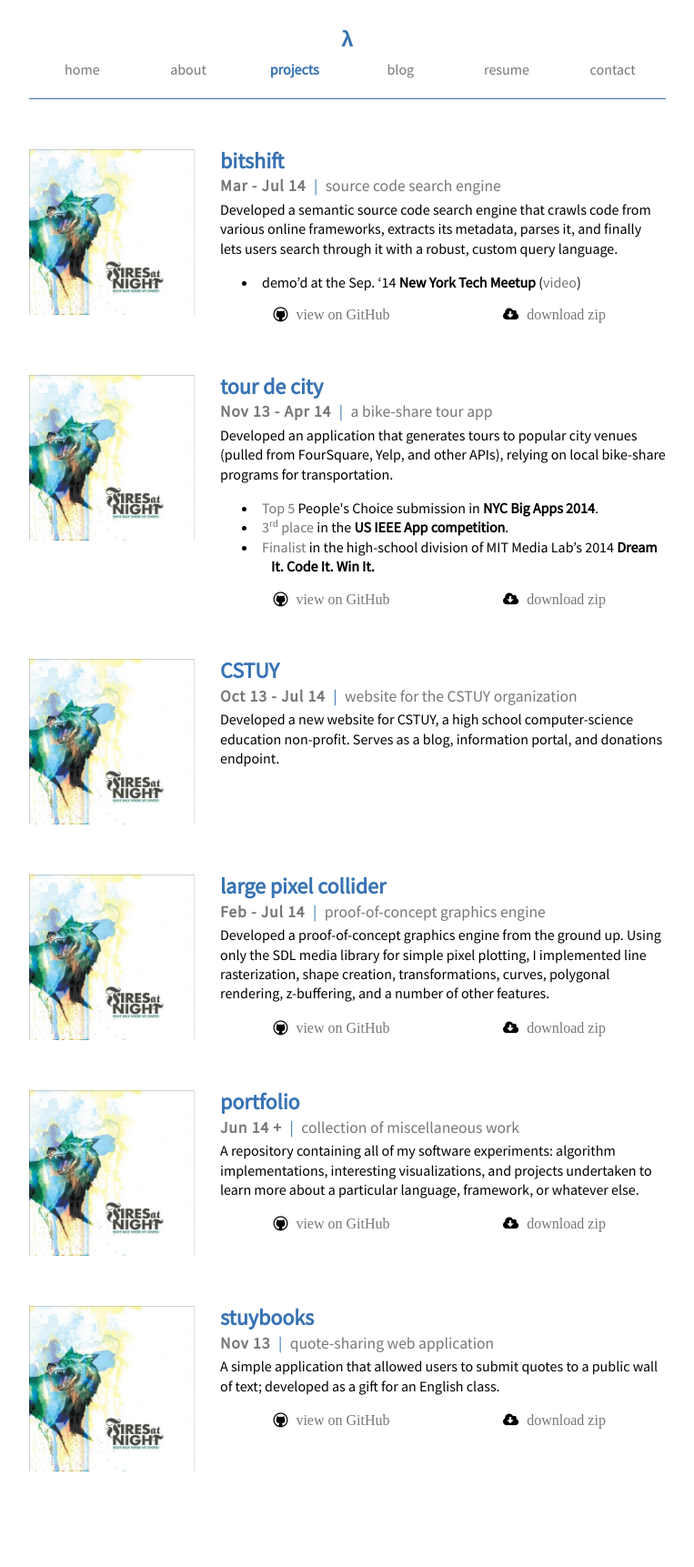
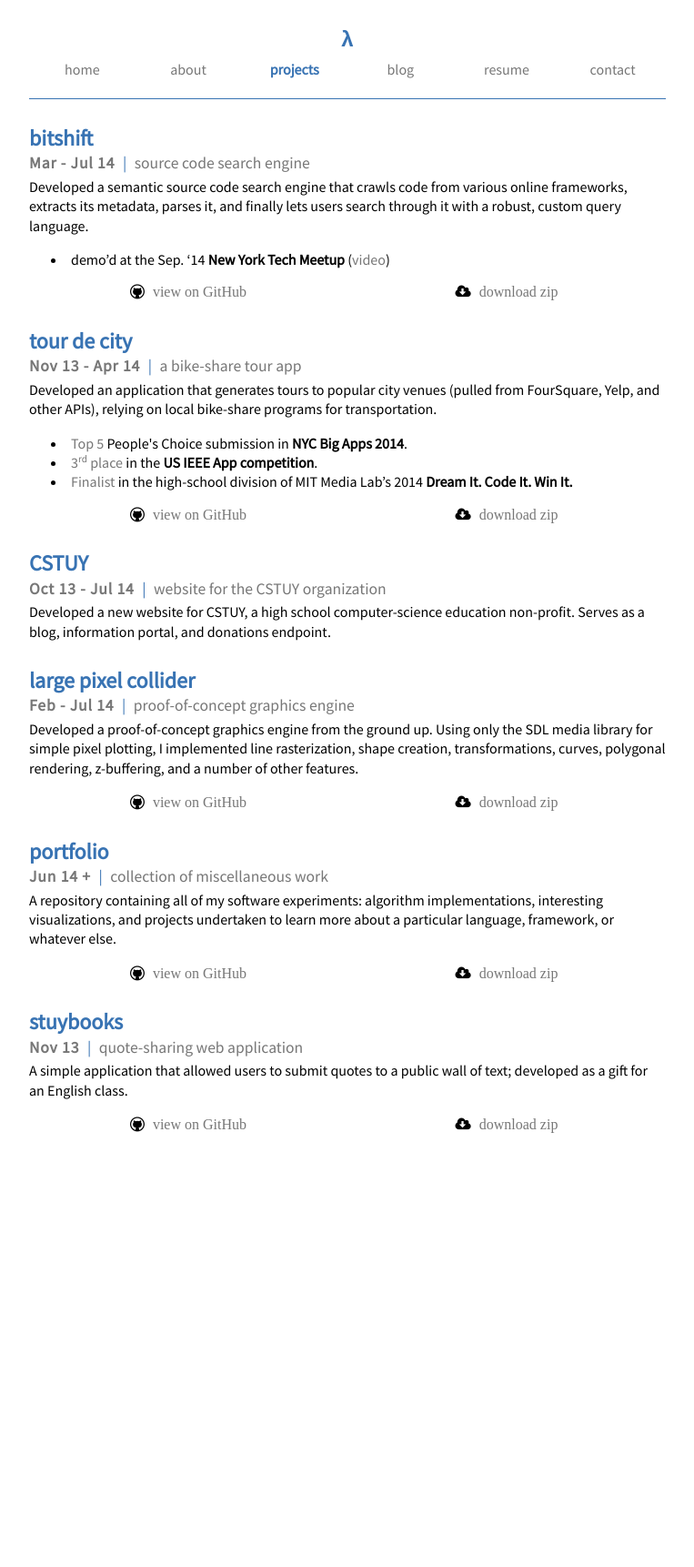
Before and after one commit to sevko/sevko.github.io, a Jekyll site: the page built from projects/index.html, in a window 1280 px wide. Shown: the whole page at 91% size, without its empty margins (258-1021 px from the left). Built offline with Jekyll 4.4.1, drawn with Linux system fonts in a browser that asks for light colours; some web fonts are replaced; after the commit the page ends 1326 px from its top, so only the background shows below that.

Commit message:
Remove images from projects page; mod CSS/layout.
css/projects.sass, projects/index.html
	-Remove images from the projects page because the only valuable
	ones, in most cases, would've only been GIFs, which are far too
	large collectively.
	-Remove `img` element from HTML and relevant style rules.
	-Huge diffs caused by removal of the now superfluous `div.text`,
	which wrapped all text, and the resulting de-indentation for
	consistency.

```diff
--- a/css/projects.sass
+++ b/css/projects.sass
@@ -10,68 +10,59 @@ div#projects
 	padding-bottom: 50px
 
 div.project
-	margin: 55px 0
+	margin: 30px 0
 
 	>div.text, >img
 		display: inline-block
 		vertical-align: top
-		width: 70%
 
-	>img
-		$size: 26%
+	>h1
+		font-size: 1.5em
+		margin-bottom: 4px
 
-		height: $size
-		margin-right: 4%
-		width: $size
+	>div.meta
+		color: $baseColor2
+		font-size: 1.1em
+		margin-bottom: 4px
 
-	>div.text
-		>h1
-			font-size: 1.5em
-			margin-bottom: 4px
+		>span.time
+			font-weight: bold
+			letter-spacing: 0.05em
 
-		>div.meta
-			color: $baseColor2
-			font-size: 1.1em
-			margin-bottom: 4px
+		>span.separator
+			color: $baseColor1
+			margin: 0 5px
 
-			>span.time
-				font-weight: bold
-				letter-spacing: 0.05em
+	>div.description
+		p
+			margin-top: 0px
 
-			>span.separator
-				color: $baseColor1
-				margin: 0 5px
+		ul
+			list-style: disc inside
+			margin-left: 24px
+			padding-left: 2em
+			text-indent: -2em
 
-		>div.description
-			p
-				margin-top: 0px
+		sup
+			font-size: 0.7em
+			vertical-align: super
+			line-height: 0
 
-			ul
-				list-style: disc inside
-				margin-left: 24px
-				padding-left: 2em
-				text-indent: -2em
+	>div.links
+		font-family: projects
+		margin-top: 14px
+		width: 100%
 
-			sup
-				font-size: 0.7em
-				vertical-align: super
-				line-height: 0
+		div
+			display: inline-block
+			text-align: center
+			width: 50%
 
-		>div.links
-			font-family: projects
-			margin-top: 14px
-			width: 100%
+			&.download:before
+				content: "\e800"
 
-			div
-				display: inline-block
-				text-align: center
-				width: 50%
+			&.github:before
+				content: "\e801"
 
-				&.download:before
-					content: "\e800"
-
-				&.github:before
-					content: "\e801"
-
-				a
-					padding-left: 5px
+			a
+				padding-left: 5px
--- a/projects/index.html
+++ b/projects/index.html
@@ -10,8 +10,6 @@ sitemap:
 <div id="projects">
 	{% for project in site.data.projects %}
 		<div class="project">
-			<img src="/img/projects/{{ project.img }}" alt="An image of {{ project.name }}."
-			><div class="text">
 			<h1>{{ project.name }}</h1>
 			<div class="meta">
 				<span class="time">{{ project.time }}</span>
@@ -30,6 +28,5 @@ sitemap:
 				</div>
 			{% endif %}
 		</div>
-		</div>
 	{% endfor %}
 </div>
```
Lines whose indentation alone changed are shown as unchanged.
